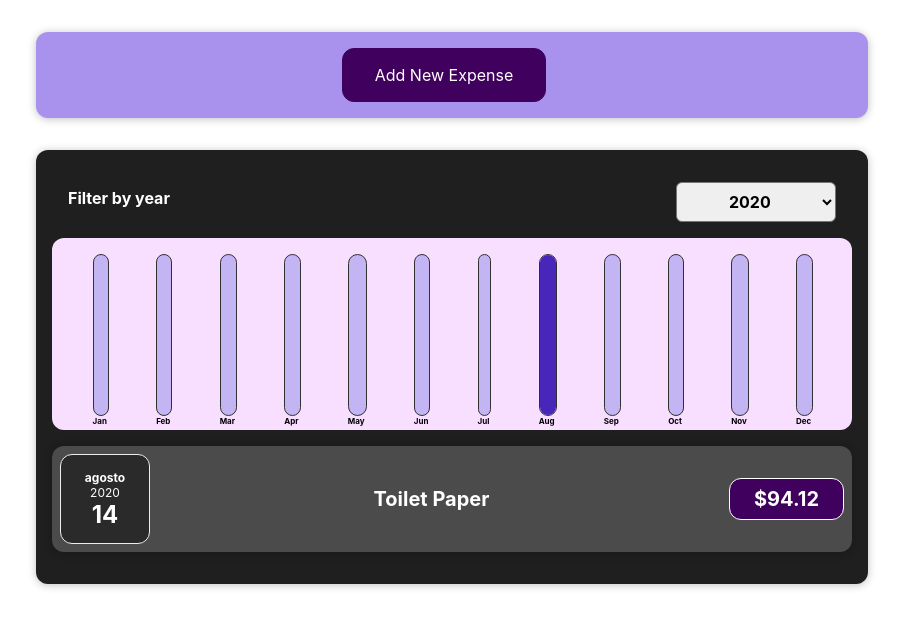
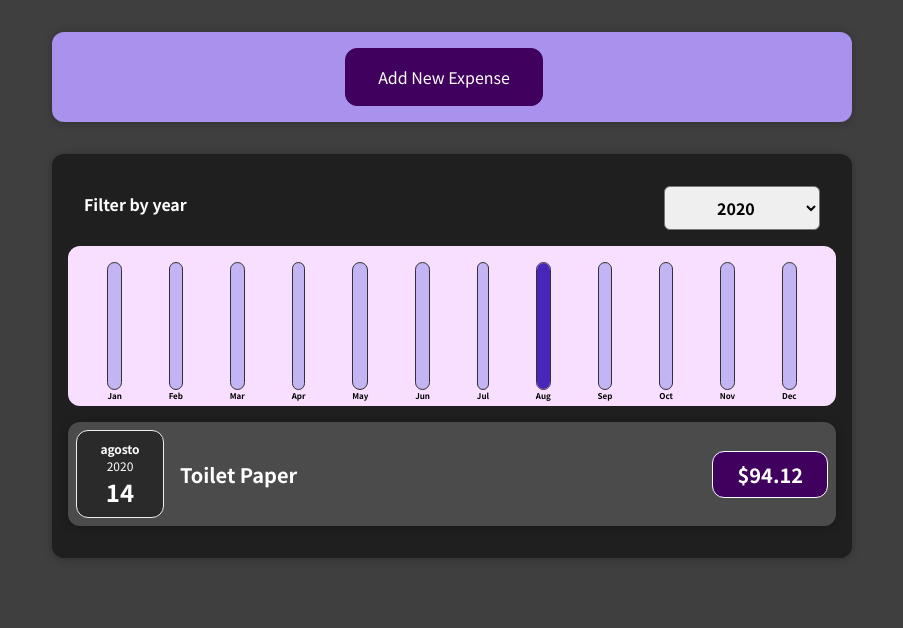
Before and after one commit to MrJouts/u-react-the-complete-guide, a React (Create React App) app in the folder expense-tracker-app/: page / in a window 1280 px wide. Shown: the top 628 px of the page, without its empty margins (188-1091 px from the left). Built offline with nearby package versions, Linux system fonts and the light colour scheme.

Commit message:
replaced base styles

```diff
--- a/expense-tracker-app/src/App.css
+++ /dev/null
@@ -1,39 +0,0 @@
-.App {
-  text-align: center;
-}
-
-.App-logo {
-  height: 40vmin;
-  pointer-events: none;
-}
-
-@media (prefers-reduced-motion: no-preference) {
-  .App-logo {
-    animation: App-logo-spin infinite 20s linear;
-  }
-}
-
-.App-header {
-  background-color: #282c34;
-  min-height: 100vh;
-  display: flex;
-  flex-direction: column;
-  align-items: center;
-  justify-content: center;
-  font-size: calc(10px + 2vmin);
-  color: white;
-}
-
-.App-link {
-  color: #61dafb;
-}
-
-@keyframes App-logo-spin {
-  from {
-    transform: rotate(0deg);
-  }
-
-  to {
-    transform: rotate(360deg);
-  }
-}
--- a/expense-tracker-app/src/App.tsx
+++ b/expense-tracker-app/src/App.tsx
@@ -1,5 +1,4 @@
 import { useState } from "react";
-import "./App.css";
 import Expenses from "./components/Expenses/Expenses";
 import NewExpense from "./components/NewExpense/NewExpense";
 import { INITIAL_EXPENSES } from "./mocks/expenes";
--- a/expense-tracker-app/src/index.css
+++ b/expense-tracker-app/src/index.css
@@ -1,13 +1,14 @@
+@import url('https://fonts.googleapis.com/css2?family=Noto+Sans+JP:wght@400;700&display=swap');
+
+* {
+  box-sizing: border-box;
+}
+
+html {
+  font-family: 'Noto Sans JP', sans-serif;
+}
+
 body {
   margin: 0;
-  font-family: -apple-system, BlinkMacSystemFont, 'Segoe UI', 'Roboto', 'Oxygen',
-    'Ubuntu', 'Cantarell', 'Fira Sans', 'Droid Sans', 'Helvetica Neue',
-    sans-serif;
-  -webkit-font-smoothing: antialiased;
-  -moz-osx-font-smoothing: grayscale;
+  background-color: #3f3f3f;
 }
-
-code {
-  font-family: source-code-pro, Menlo, Monaco, Consolas, 'Courier New',
-    monospace;
-}
```
